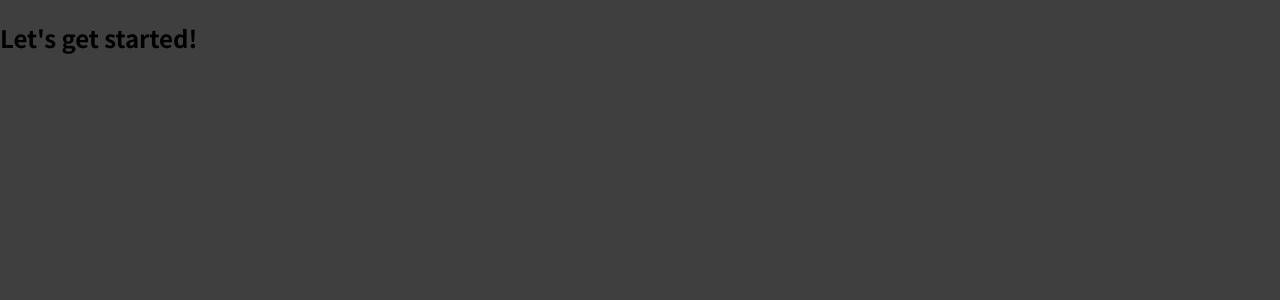
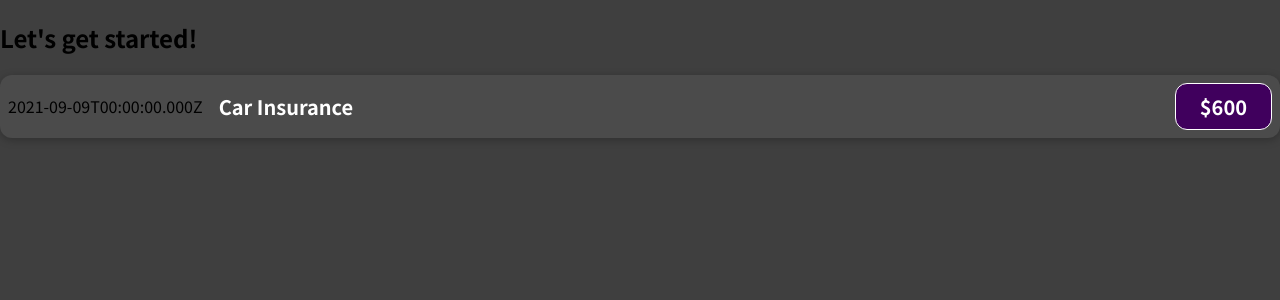
Before and after one commit to eelac/react-project, a JavaScript app: page / in a window 1280 px wide. Shown: the top 300 px of the page. Built offline with nearby package versions, Linux system fonts and the light colour scheme.

Commit message:
Upated ExpenseItem and added css

```diff
--- a/src/App.js
+++ b/src/App.js
@@ -1,7 +1,10 @@
+import ExpenseItem from "./components/ExpenseItem";
+
 function App() {
   return (
     <div>
       <h2>Let's get started!</h2>
+      <ExpenseItem></ExpenseItem>
     </div>
   );
 }
--- /dev/null
+++ b/src/components/ExpenseItem.css
@@ -0,0 +1,56 @@
+.expense-item {
+  display: flex;
+  justify-content: space-between;
+  align-items: center;
+  box-shadow: 0 2px 8px rgba(0, 0, 0, 0.25);
+  padding: 0.5rem;
+  margin: 1rem 0;
+  border-radius: 12px;
+  background-color: #4b4b4b;
+}
+
+.expense-item__description {
+  display: flex;
+  flex-direction: column;
+  gap: 1rem;
+  align-items: flex-end;
+  flex-flow: column-reverse;
+  justify-content: flex-start;
+  flex: 1;
+}
+
+.expense-item h2 {
+  color: #3a3a3a;
+  font-size: 1rem;
+  flex: 1;
+  margin: 0 1rem;
+  color: white;
+}
+
+.expense-item__price {
+  font-size: 1rem;
+  font-weight: bold;
+  color: white;
+  background-color: #40005d;
+  border: 1px solid white;
+  padding: 0.5rem;
+  border-radius: 12px;
+}
+
+@media (min-width: 580px) {
+  .expense-item__description {
+    flex-direction: row;
+    align-items: center;
+    justify-content: flex-start;
+    flex: 1;
+  }
+
+  .expense-item__description h2 {
+    font-size: 1.25rem;
+  }
+
+  .expense-item__price {
+    font-size: 1.25rem;
+    padding: 0.5rem 1.5rem;
+  }
+}
--- /dev/null
+++ b/src/components/ExpenseItem.js
@@ -0,0 +1,19 @@
+import "./ExpenseItem.css"
+
+function ExpenseItem() {
+  const expenseDate = new Date(2021, 8, 9);
+  const expenseTitle = "Car Insurance";
+  const expenseAmount = 600;
+
+  return (
+    <div className="expense-item">
+      <div>{expenseDate.toISOString()}</div>
+      <div className="expense-item__description">
+        <h2>{expenseTitle}</h2>
+        <div className="expense-item__price">${expenseAmount}</div>
+      </div>
+    </div>
+  );
+}
+
+export default ExpenseItem;
```
